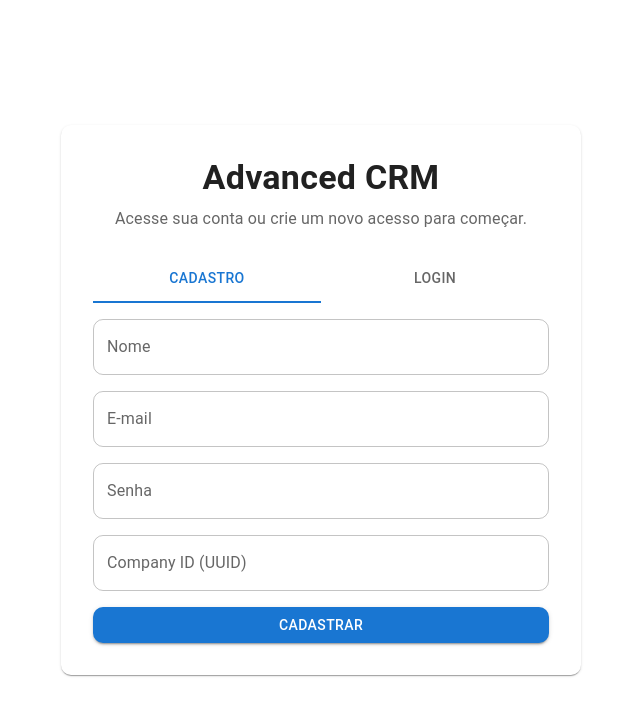
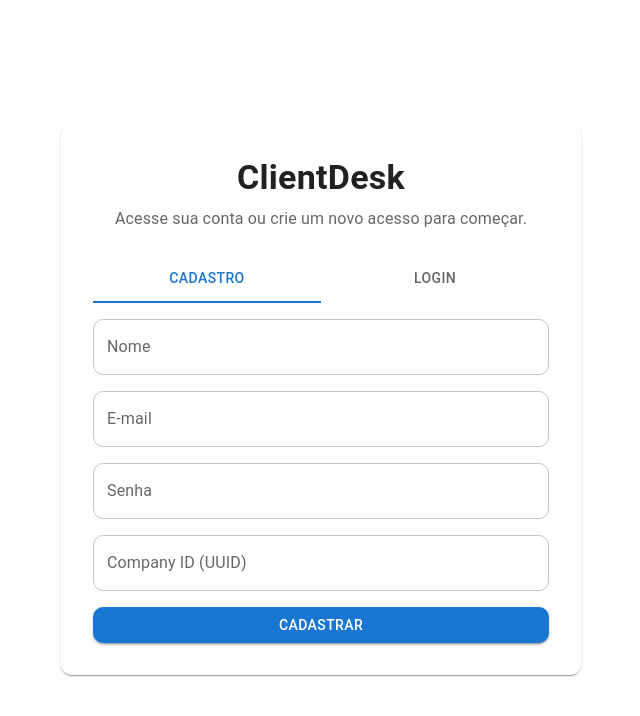
Before and after one commit to JoaoArnaud/advanced-crm-api, a Next.js app in the folder frontend/: page / in a window 1280 px wide. Shown: the top 716 px of the page, without its empty margins (319-959 px from the left). Built offline with nearby package versions, Linux system fonts and the light colour scheme; no server answers.

Commit message:
change the project name, now is ClientDesk

```diff
--- a/frontend/src/app/layout.tsx
+++ b/frontend/src/app/layout.tsx
@@ -3,8 +3,8 @@ import { LayoutProviders } from "@/components/LayoutProviders";
 import "./globals.css";
 
 export const metadata: Metadata = {
-  title: "Advanced CRM",
-  description: "Frontend CRM para gerenciamento de leads e clientes.",
+  title: "ClientDesk",
+  description: "Frontend CRM ClientDesk para gerenciamento de leads e clientes.",
 };
 
 export default function RootLayout({
--- a/frontend/src/app/page.tsx
+++ b/frontend/src/app/page.tsx
@@ -229,7 +229,7 @@ export default function AuthPage() {
     >
       <Paper sx={{ width: "100%", maxWidth: 520, p: 4 }}>
         <Typography variant="h4" textAlign="center" fontWeight={600}>
-          Advanced CRM
+          ClientDesk
         </Typography>
         <Typography variant="body1" textAlign="center" color="text.secondary" sx={{ mt: 1 }}>
           Acesse sua conta ou crie um novo acesso para começar.
--- a/frontend/src/components/DashboardLayout.tsx
+++ b/frontend/src/components/DashboardLayout.tsx
@@ -49,7 +49,7 @@ export function DashboardLayout({ children }: { children: React.ReactNode }) {
             <Menu size={20} />
           </IconButton>
           <Typography variant="h6" sx={{ flexGrow: 1 }}>
-            Advanced CRM
+            ClientDesk
           </Typography>
           <Button
             color="inherit"
```
Also changed, not shown: 1 other file (tests, documents, lock files or other folders).
